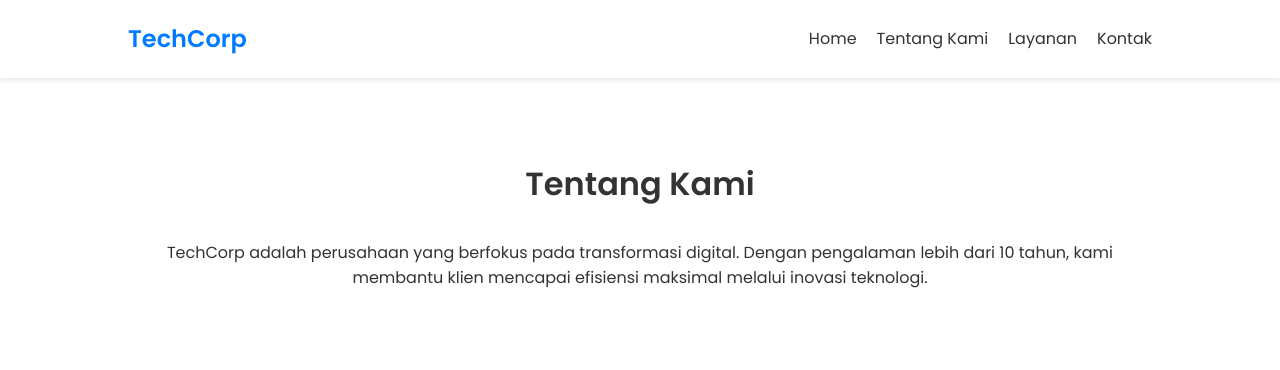
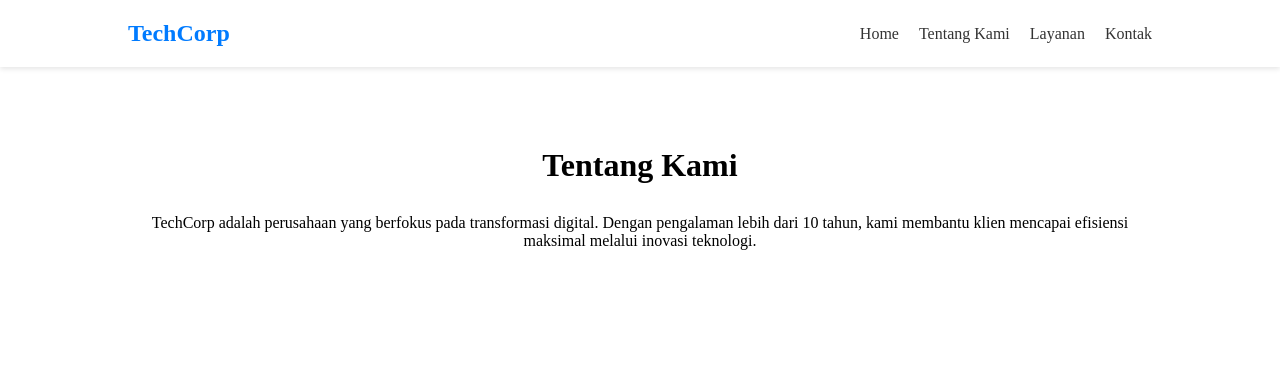
Before and after one commit to mumtaz-arch/manajemen, a PHP site: page /index.html in a window 1280 px wide. Shown: the top 370 px of the page. Run offline with PHP 8.4, Linux system fonts and the light colour scheme.

Commit message:
hapus css

```diff
--- a/style.css
+++ b/style.css
@@ -5,12 +5,7 @@
     box-sizing: border-box;
 }
 
-body {
-    font-family: 'Poppins', sans-serif;
-    line-height: 1.6;
-    color: #333;
-    scroll-behavior: smooth;
-}
+
 
 /* Navigation */
 nav {
```
